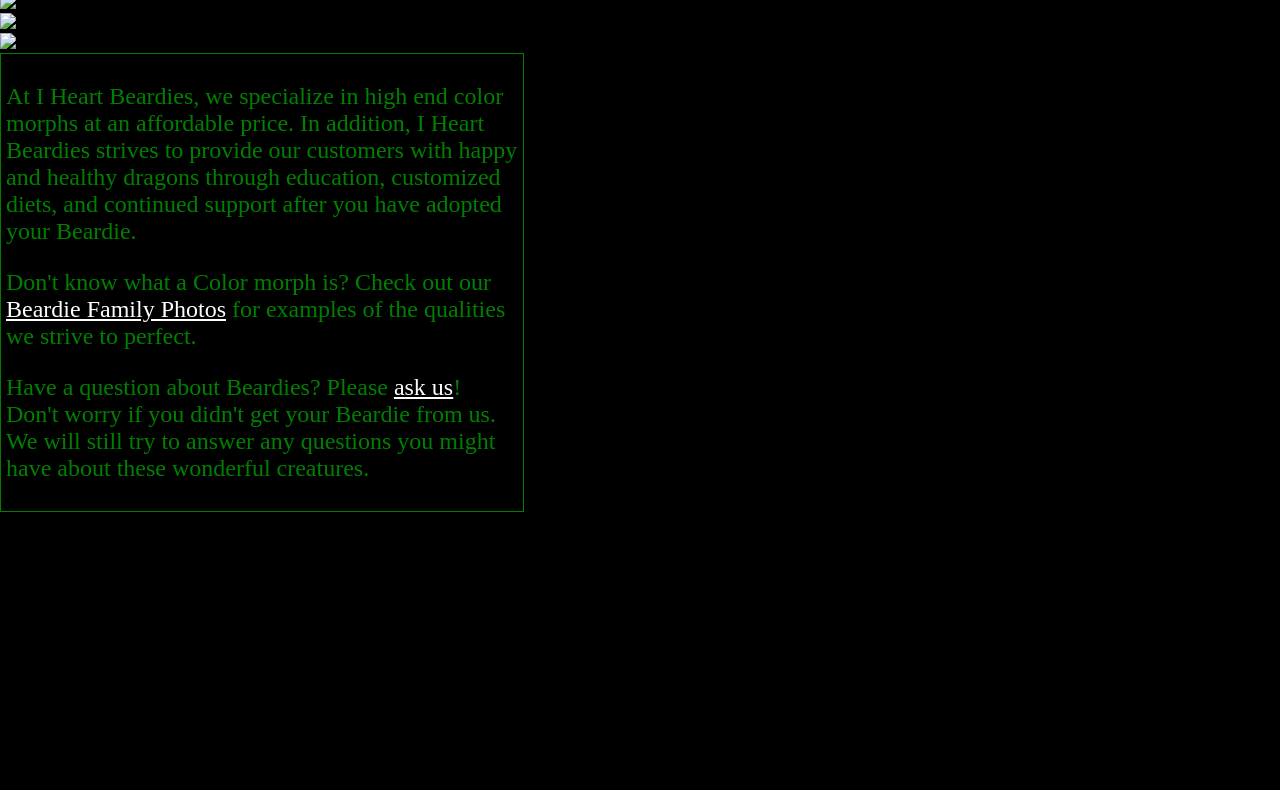
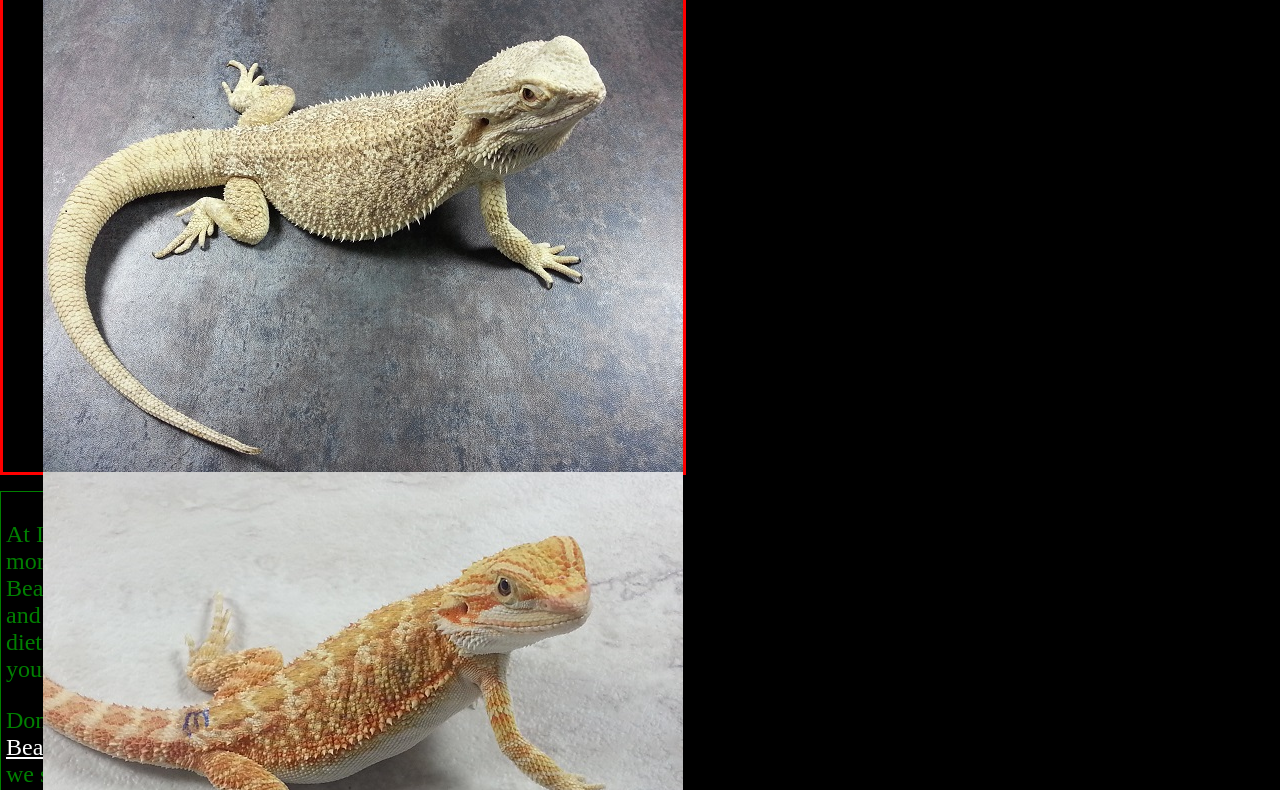
Before and after one commit to BrandonAschraft/I-heart-beardies, a plain HTML site: page html-files/index.html in a window 1280 px wide. Shown: the part 325-1115 px from the top of the page. Drawn offline with nearby package versions, Linux system fonts and the light colour scheme; a web font is replaced by a local one.

Commit message:
gotta check out the other branch..

```diff
--- a/CSS/main.css
+++ b/CSS/main.css
@@ -105,7 +105,7 @@
   border: 1px solid green;
   color:green;
   clear:both;
-  /*float:left;*/
+  float:left;
   max-width: 40%;
   padding:5px 5px;
   font-size: 1.5rem;
@@ -160,6 +160,23 @@
 
 /**********INDEX PIC SLIDESHOW CSS**************/
 
+#slideshow{
+  width: 640px;
+  height: 480px;
+  border: 3px solid red;
+}
+
+
+.slidePics {
+  /*border: 3px solid blue;*/
+  /*clear: both;*/
+  position: relative;
+  width: 640px;
+  height:480px;
+  /*float:right;*/
+  /*margin-left:45%;*/
+  /*margin-bottom: 0;*/
+}
 
 /*****CONTACT PAGE STYLES*******************/
 
--- a/html-files/index.html
+++ b/html-files/index.html
@@ -8,6 +8,7 @@
 	<Link rel="stylesheet" href="../CSS/responsive.css">
 	<meta name="viewport" content="width=device-width, initial-scale=1.0">
 	<title>I Heart Beardies</title>
+	<script src="jquery-1.11.3.min.js"></script>
 </head>
 <body class ="body">
 	<HEADER class= "header" >
@@ -29,19 +30,13 @@
 						<li> <a href= "Bugs.html"></a></li>--->
 			</div>
 	</nav>
-	<div id="slideshow">
-	   <div>
-	     <img src="../site-images/1resize_480-360.jpg">
-	   </div>
-	   <div>
-	     <img src="../site-images/2resize_480-360.jpg">
-	   </div>
-	   <div>
-	     <img src="../site-images/3resize_480-262.jpg">
-	   </div>
-	   <div>
-	   	<img src="../site-images/french-resize_480-230.jpg">
-   </div>
+	<div>
+		<ul id="slideshow">
+		   <li class= "slidePics wait"> <img src="../site-images/1resize640-480.jpg"> </li>
+		   <li class= "slidePics wait"> <img src="../site-images/2resize640-480.jpg"> </li>
+		   <li class= "slidePics wait"> <img src="../site-images/3resize640-480.jpg"> </li>
+		   <li class= "slidePics wait"> <img src="../site-images/frenchResize640-480.jpg">
+		</ul>
 	</div>
 
 	<div class="white_text" id="index_text">
```
Also changed, not shown: scripts.js (+10 -0 lines), site-images/1resize640-480.jpg (renamed from site-images/1resize 640-480.jpg).
